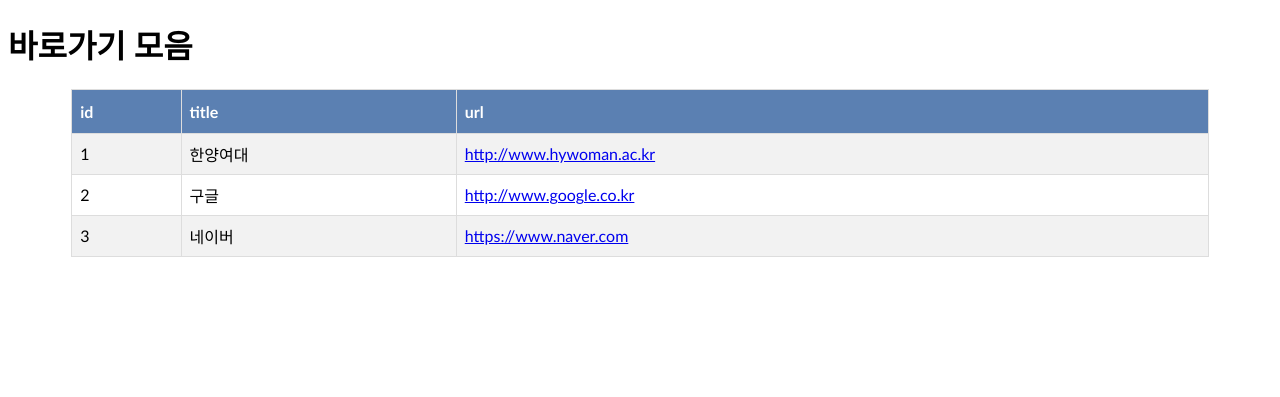
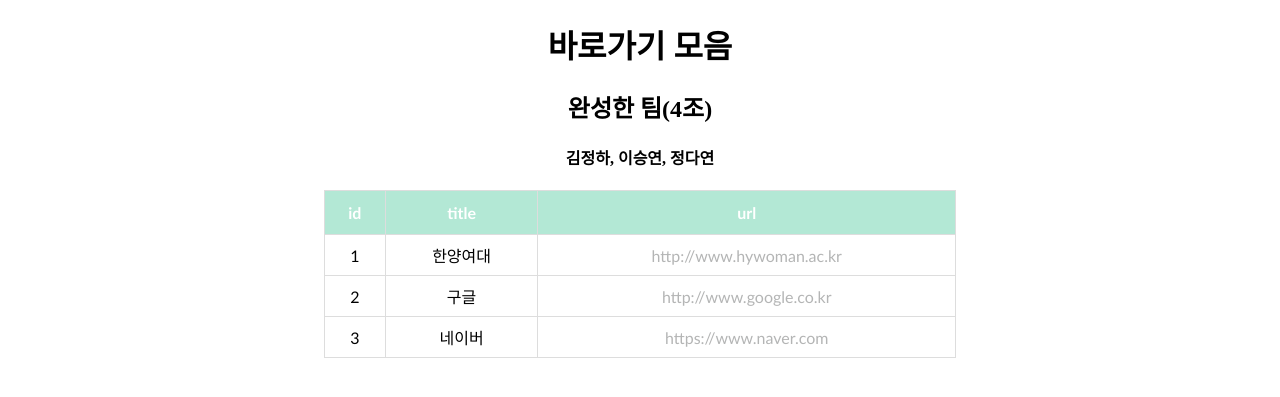
Before and after one commit to jeounghaa/blog, a Python web app: template bookmark/templates/bookmark/bookmark_list.html in a window 1280 px wide. Shown: the top 397 px of the page. Run offline with Jinja, Linux system fonts and the light colour scheme; the template is opened without the code that fills it, so the values that code supplies are empty.

Commit message:
Changed ...

```diff
--- a/bookmark/templates/bookmark/bookmark_list.html
+++ b/bookmark/templates/bookmark/bookmark_list.html
@@ -2,36 +2,48 @@
 <html lang="en">
 <head>
     <meta charset="UTF-8">
-    <title>장고 북마크 리스트</title>
+    <title>완성한 팀 북마크 리스트</title>
     <style>
         #tid {
             font-family: "Trebuchet MS", Arial, Helvetica, sans-serif;
             border-collapse: collapse;
-            width: 90%;
+            width: 50%;
             margin: auto;
+            text-align: center;
         }
 
         #tid td, #tid th {
             border: 1px solid #ddd;
             padding: 8px;
+
         }
 
-        #tid tr:nth-child(even){background-color: #f2f2f2;}
+        #tid tr:nth-child(even){background-color: #fff;}
 
-        #tid tr:hover {background-color: #ddd;}
+        #tid tr:hover {background-color: #F5F7F6;}
 
         #tid th {
             padding-top: 12px;
             padding-bottom: 12px;
-            text-align: left;
-            background-color: #5b80b2;
+            text-align: center;
+            background-color: #B3E8D5;
             color: white;
         }
+        #hh {
+            text-align: center;
+        }
+        a:link {color: #B4B5B5; text-decoration: none}
+        a:hover {color: #16684A}
+
     </style>
 </head>
 <body>
     <div id="content">
-        <h1>바로가기 모음</h1>
+        <div id="hh">
+            <h1>바로가기 모음</h1>
+            <h2>완성한 팀(4조)</h2>
+            <h4>김정하, 이승연, 정다연</h4>
+        </div>
             <table id="tid">
                 <tr>
                     <th>id</th>
```
